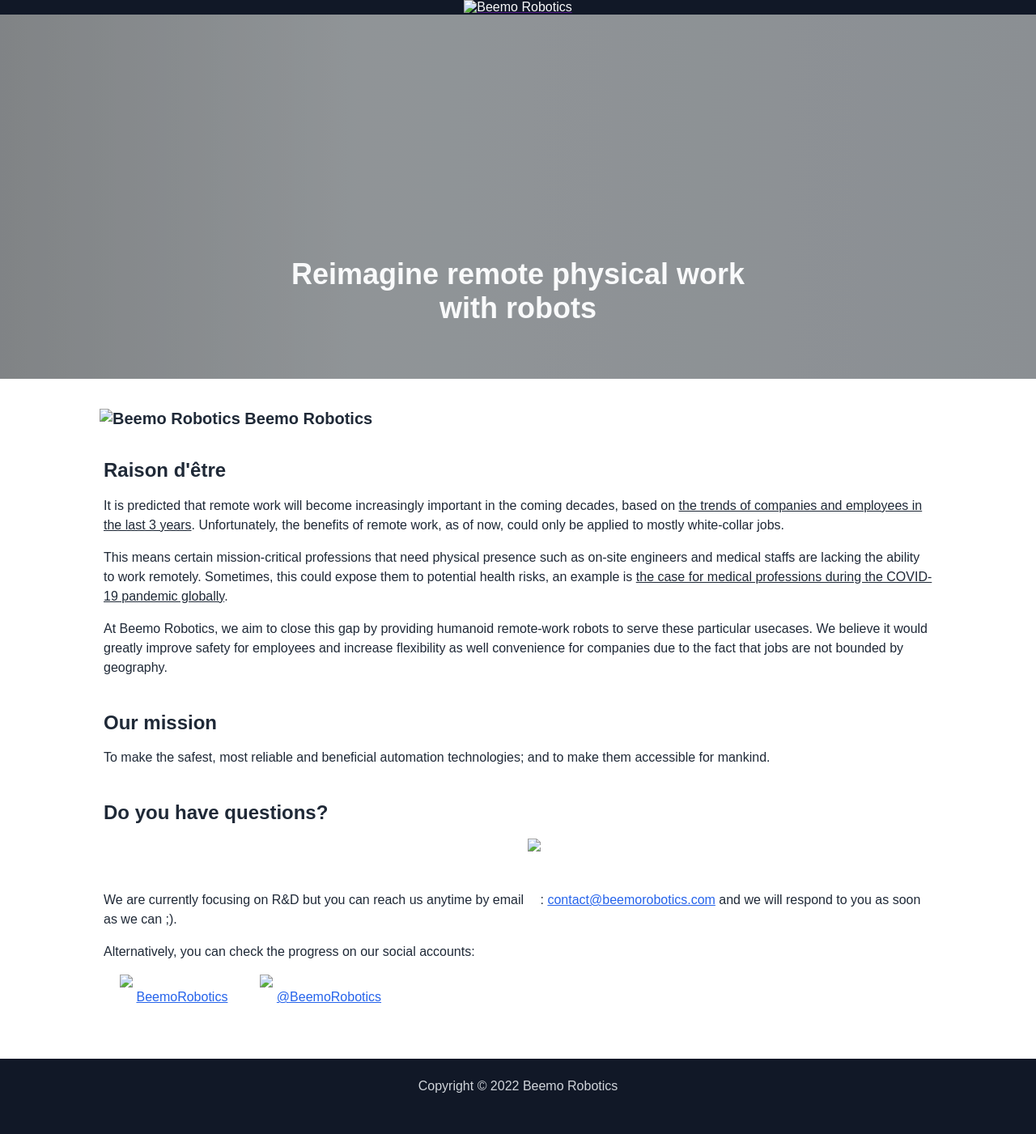
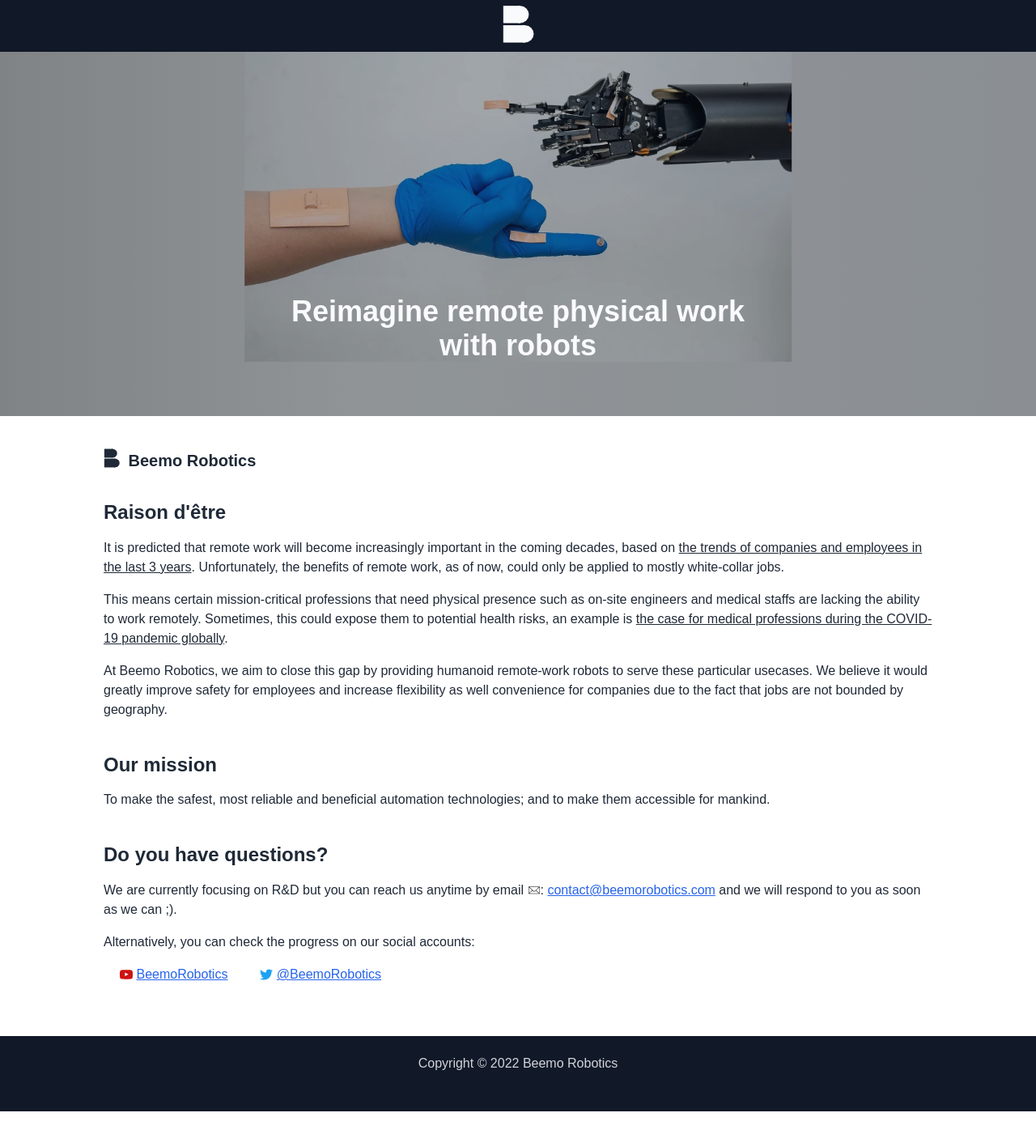
Before and after one commit to huytrvan/huytrvan.github.io, a Jekyll site: the page built from index.html, in a window 1280 px wide. Shown: the whole page at 81% size. Built offline with Jekyll 4.4.1, drawn with Linux system fonts in a browser that asks for light colours; after the commit the page ends 1373 px from its top, so only the background shows below that.

Commit message:
fix> minor resources link

```diff
--- a/_layouts/default.html
+++ b/_layouts/default.html
@@ -15,7 +15,7 @@
         <!-- website logo -->
         <div id="logo--default">
             <a href="" title="Go to Home">
-                <img src="images/beemo-robotics-logo.svg" alt="Beemo Robotics" height="75" width="75" id="logo">
+                <img src="../assets/images/beemo-robotics-logo.svg" alt="Beemo Robotics" height="75" width="75" id="logo">
             </a>
         </div>
         <!-- Hamburger button, hide on pc -->
@@ -32,7 +32,7 @@
     <section id="featured">
         <h1 id="featured__txt">Reimagine remote physical work with robots</h1>
         <div id="featured__txt-backdrop"></div>
-        <img src="images/human-and-robotic-hand.webp" alt="Human integration with robot" id="featured__img">
+        <img src="../assets/images/human-and-robotic-hand.webp" alt="Human integration with robot" id="featured__img">
     </section>
     {{ content }}
     <!-- Footer -->
--- a/index.html
+++ b/index.html
@@ -3,7 +3,7 @@
 title: Beemo Robotics
 ---
 <article id="content">
-    <h2 id="content__brand" class="content__header"><img src="images/beemo-robotics-logo-dark.svg" alt="Beemo Robotics"
+    <h2 id="content__brand" class="content__header"><img src="../assets/images/beemo-robotics-logo-dark.svg" alt="Beemo Robotics"
             height="75" width="75" id="brand"> Beemo Robotics</h2>
     <div class="content__wrapper">
         <h2 class="content__header">Raison d'être</h2>
@@ -41,21 +41,21 @@
     <div class="content__wrapper">
         <h2 class="content__header">Do you have questions?</h2>
         <p class="content__paragraph">We are currently focusing on R&D but you can reach us anytime by email
-            <img src="images/icon-email.svg" alt="email" class="icon--default">:
+            <img src="../assets/images/icon-email.svg" alt="email" class="icon--default">:
             <a href="email:contact@beemorobotics.com" class="link--default">
                 contact@beemorobotics.com</a> and we will respond to you as soon as we can ;).
         </p>
         <p class="content__paragraph">Alternatively, you can check the progress on our social accounts:</p>
         <div id="content--social__wrapper">
             <div class="link--social__wrapper">
-                <img src="images/icon-youtube.svg" alt="Youtube" class="icon--default">
+                <img src="../assets/images/icon-youtube.svg" alt="Youtube" class="icon--default">
                 <a href="https://www.youtube.com/channel/UC-lHJZR3GqxsqLF5fvF_Pnw" target="_blank"
                     title="Beemo Robotics Youtube" class="link--default">
                     <span>BeemoRobotics</span>
                 </a>
             </div>
             <div class="link--social__wrapper">
-                <img src="images/icon-twitter.svg" alt="Twitter" class="icon--default">
+                <img src="../assets/images/icon-twitter.svg" alt="Twitter" class="icon--default">
                 <a href="https://twitter.com/BeemoRobotics" target="_blank" title="BeemoRobotics Twitter"
                     class="link--default ">
                     <span>@BeemoRobotics</span>
```
